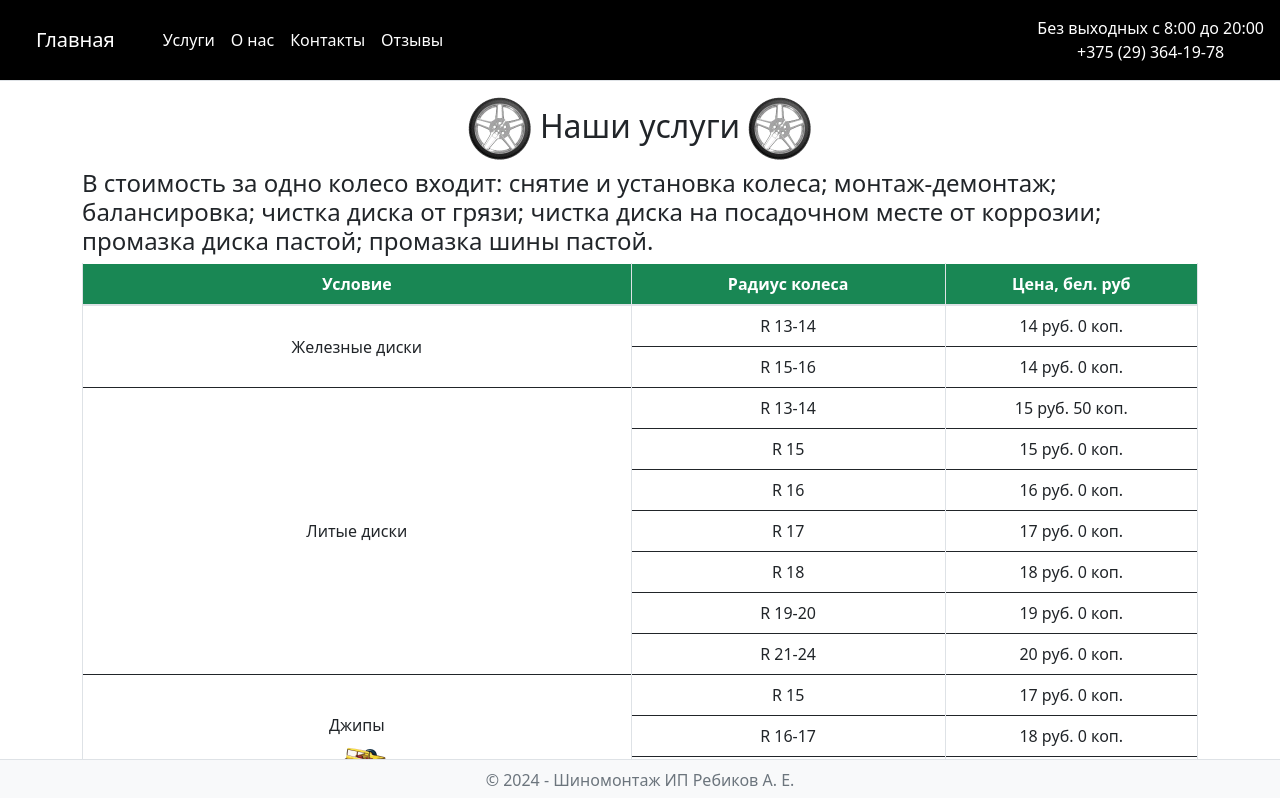
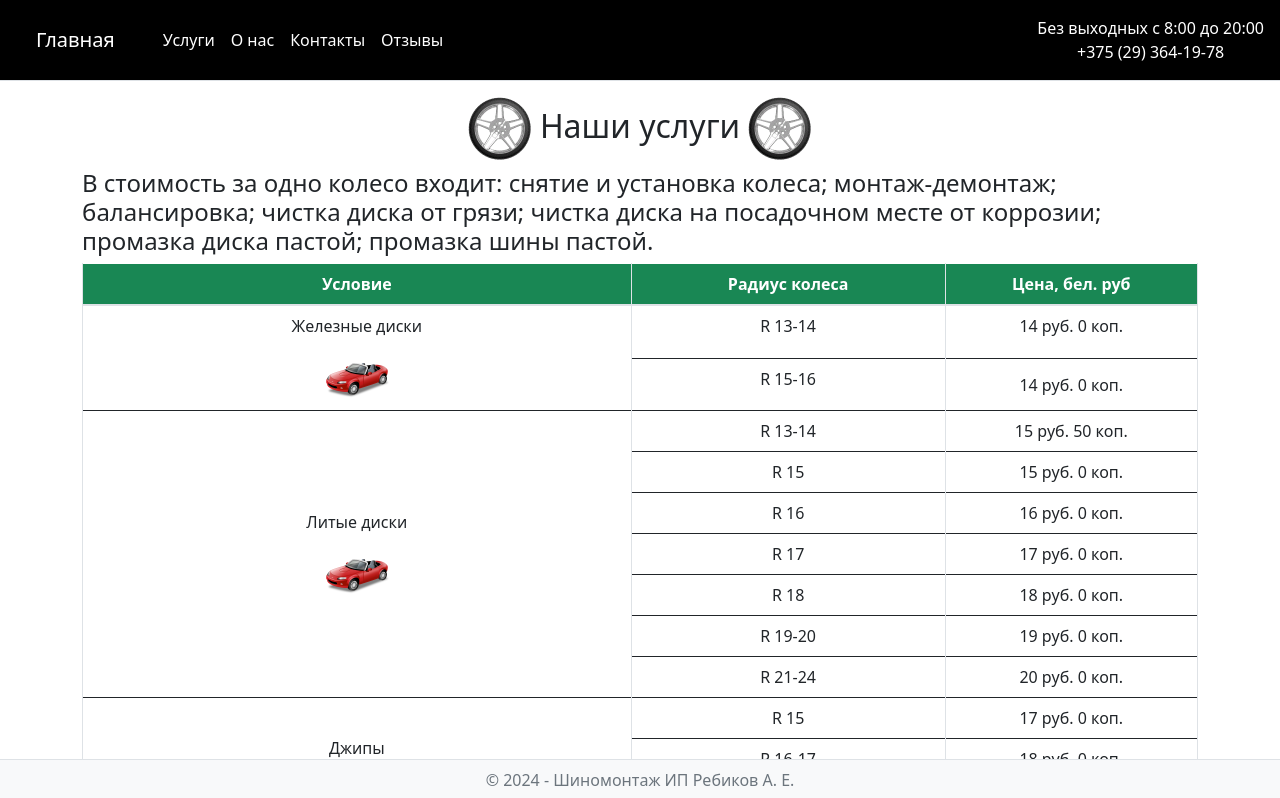
Before and after one commit to Ilya-Rebikau/tire_service, a React (Create React App) app: page /services in a window 1280 px wide. Shown: the top 798 px of the page. Built offline with nearby package versions, Linux system fonts and the light colour scheme.

Commit message:
Добавление картинок

```diff
--- a/src/Components/Services.jsx
+++ b/src/Components/Services.jsx
@@ -28,7 +28,7 @@ export default class Services extends Component {
                             </thead>
                             <tbody>
                                 <tr>
-                                    <td className="align-middle" rowSpan={2}>Железные диски</td>
+                                    <td className="align-middle" rowSpan={2}>Железные диски<br /><img src={car} alt="car" /></td>
                                     <td>R 13-14</td>
                                     <td>14 руб. 0 коп.</td>
                                 </tr>
@@ -37,7 +37,7 @@ export default class Services extends Component {
                                     <td className="align-middle">14 руб. 0 коп.</td>
                                 </tr>
                                 <tr>
-                                    <td className="align-middle" rowSpan={7}>Литые диски</td>
+                                    <td className="align-middle" rowSpan={7}>Литые диски<br /><img src={car} alt="car" /></td>
                                     <td>R 13-14</td>
                                     <td>15 руб. 50 коп.</td>
                                 </tr>
```
